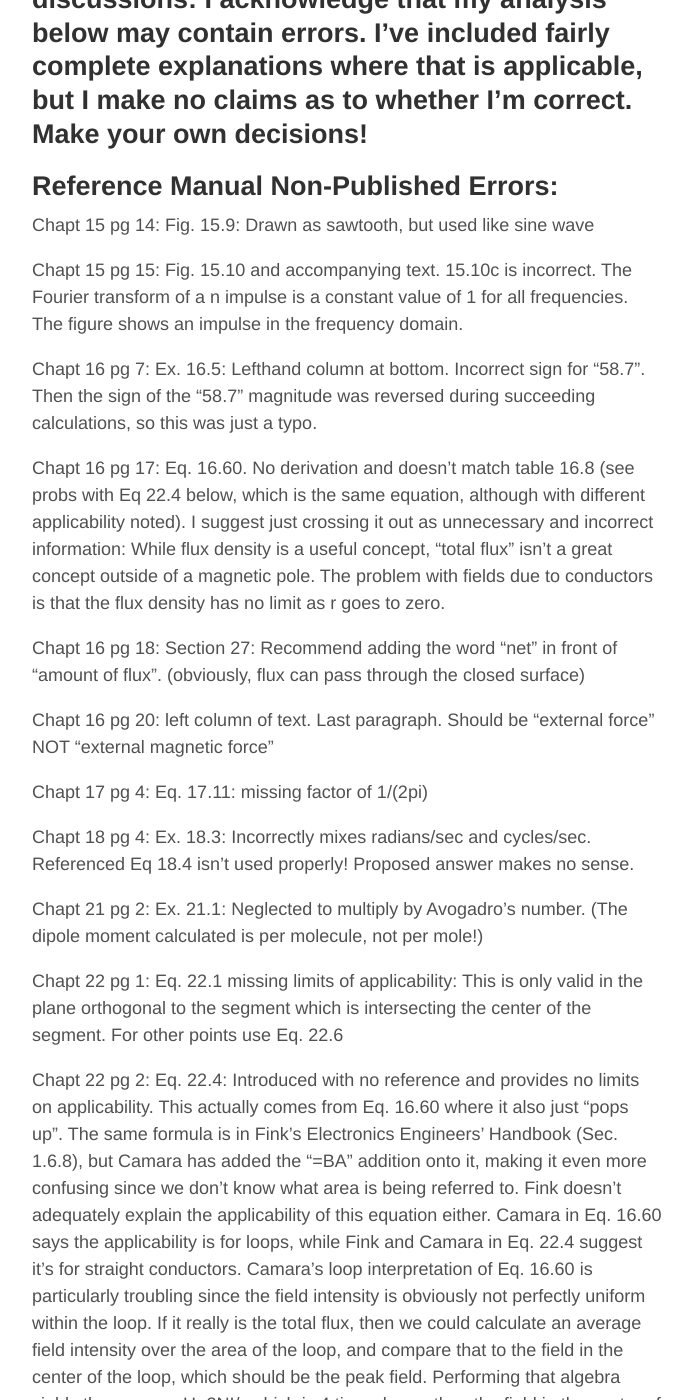
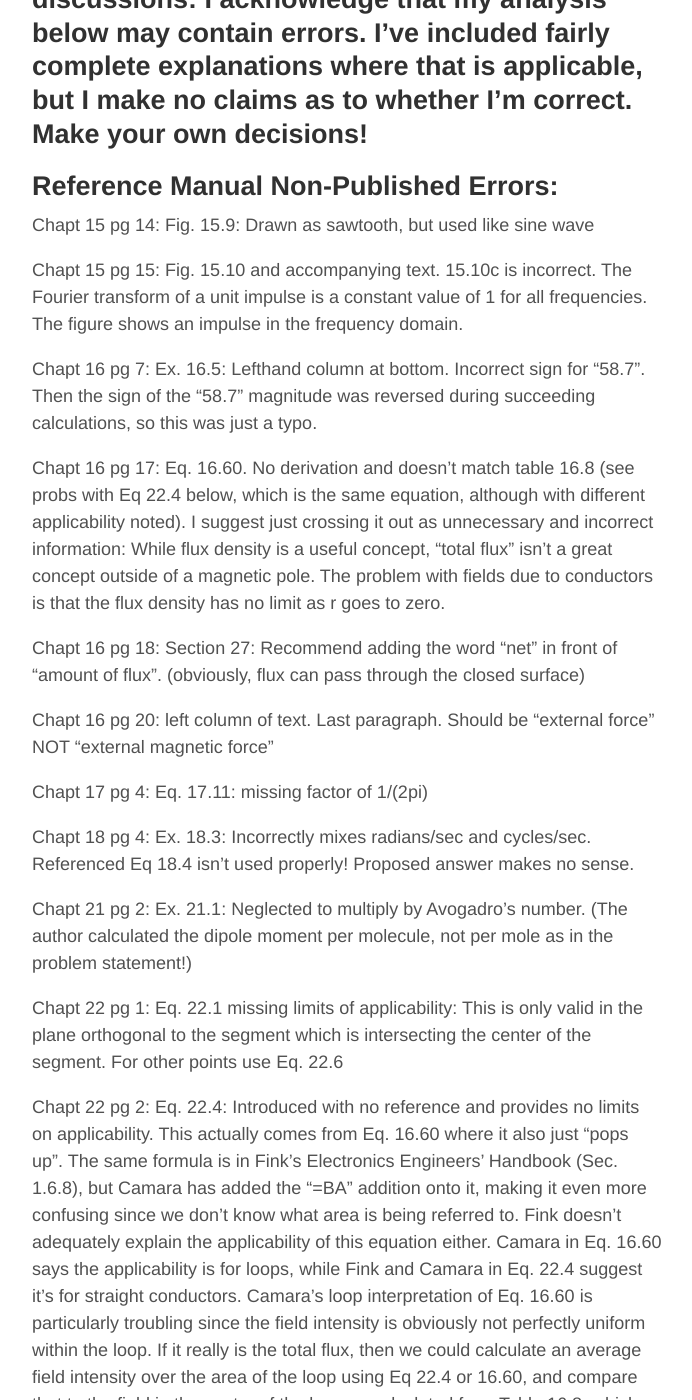
Before and after one commit to WayneThayer0/WayneThayer0.github.io, a Jekyll site: the page built from _posts/2015-07-01-PEExam.md, in a window 1280 px wide and 1400 px high, scrolled down 673 px. Shown: the whole window, without its empty margins (293-985 px from the left). Built offline with Jekyll 4.4.1, drawn with Linux system fonts in a browser that asks for light colours; comment, search, counter and statistics services are not loaded; some of the changed text lies outside the part shown.

Commit message:
FixMinorGrammaticals

```diff
--- a/_posts/2015-07-01-PEExam.md
+++ b/_posts/2015-07-01-PEExam.md
@@ -7,13 +7,13 @@ permalink: PE_Prep
 
 *I recently decided to reinvigorate my career by getting a PE license. I could get by without it, but my home state (Maryland) has updated legislation on enforcing licensing for most engineering activities. Also, I've thought about doing this on and off since I got my BS, so now I don't have to think about it any more. I found Camara's book to be extremely valuable to my preparations, but felt the number of errors was unacceptable. The publisher created a nice path for getting the corrections in, but it appears Camara himself refused to acknowledge most of my findings. It is extremely disappointing that Camara does not feel these issues (some fairly egregious) are worthy of direct discourse. While the publisher did include the errata for about 15% of the errors I found (all entries for 4/20/2015 are mine) I feel that posting the remaining errors here could help some PE candidates avoid costly errors and decrease the amount of time needed to understand the concepts.*
 
-##The following is provided for fuel for discussions: I acknowledge that my analysis below may contain errors. I've included fairly complete explanations where that is applicable, but I make no claims as to whether I'm correct. Make your own decisions!
+##The following is provided as fuel for discussions: I acknowledge that my analysis below may contain errors. I've included fairly complete explanations where that is applicable, but I make no claims as to whether I'm correct. Make your own decisions!
 
 ##Reference Manual Non-Published Errors:
 
 Chapt 15 pg 14: Fig. 15.9: Drawn as sawtooth, but used like sine wave
 
-Chapt 15 pg 15: Fig. 15.10 and accompanying text. 15.10c is incorrect. The Fourier transform of a n impulse is a constant value of 1 for all frequencies. The figure shows an impulse in the frequency domain.
+Chapt 15 pg 15: Fig. 15.10 and accompanying text. 15.10c is incorrect. The Fourier transform of a unit impulse is a constant value of 1 for all frequencies. The figure shows an impulse in the frequency domain.
 
 Chapt 16 pg 7: Ex. 16.5: Lefthand column at bottom. Incorrect sign for “58.7”. Then the sign of the “58.7” magnitude was reversed during succeeding calculations, so this was just a typo.
 
@@ -27,11 +27,11 @@ Chapt 17 pg 4: Eq. 17.11: missing factor of 1/(2pi)
 
 Chapt 18 pg 4: Ex. 18.3: Incorrectly mixes radians/sec and cycles/sec. Referenced Eq 18.4 isn't used properly! Proposed answer makes no sense.
 
-Chapt 21 pg 2: Ex. 21.1:  Neglected to multiply by Avogadro's number. (The dipole moment calculated is per molecule, not per mole!)
+Chapt 21 pg 2: Ex. 21.1:  Neglected to multiply by Avogadro's number. (The author calculated the dipole moment per molecule, not per mole as in the problem statement!)
 
 Chapt 22 pg 1: Eq. 22.1 missing limits of applicability: This is only valid in the plane orthogonal to the segment which is intersecting the center of the segment. For other points use Eq. 22.6
 
-Chapt 22 pg 2: Eq. 22.4: Introduced with no reference and provides no limits on applicability. This actually comes from Eq. 16.60 where it also just “pops up”. The same formula is in Fink's Electronics Engineers' Handbook (Sec. 1.6.8), but Camara has added the “=BA” addition onto it, making it even more confusing since we don't know what area is being referred to. Fink doesn't adequately explain the applicability of this equation either. Camara in Eq. 16.60 says the applicability is for loops, while Fink and Camara in Eq. 22.4 suggest it's for straight conductors. Camara's loop interpretation of Eq. 16.60 is particularly troubling since the field intensity is obviously not perfectly uniform within the loop. If it really is the total flux, then we could calculate an average field intensity over the area of the loop, and compare that to the field in the center of the loop, which should be the peak field. Performing that algebra yields the  average H=2NI/r which is 4 times larger than the field in the center of the loop as listed in Table 16.8.
+Chapt 22 pg 2: Eq. 22.4: Introduced with no reference and provides no limits on applicability. This actually comes from Eq. 16.60 where it also just “pops up”. The same formula is in Fink's Electronics Engineers' Handbook (Sec. 1.6.8), but Camara has added the “=BA” addition onto it, making it even more confusing since we don't know what area is being referred to. Fink doesn't adequately explain the applicability of this equation either. Camara in Eq. 16.60 says the applicability is for loops, while Fink and Camara in Eq. 22.4 suggest it's for straight conductors. Camara's loop interpretation of Eq. 16.60 is particularly troubling since the field intensity is obviously not perfectly uniform within the loop. If it really is the total flux, then we could calculate an average field intensity over the area of the loop using Eq 22.4 or 16.60, and compare that to the field in the center of the loop as calculated from Table 16.8, which should be the peak field. Performing that algebra yields the  average H=2NI/r which is 4 times larger than the field in the center of the loop as listed in Table 16.8.
 
 Chapt 22 pg 3: Section 22.1: The reference should be to 16.22 not 16.5
 
```
Also changed, not shown: other parts of _posts/2015-07-01-PEExam.md (+1 -1 lines).
